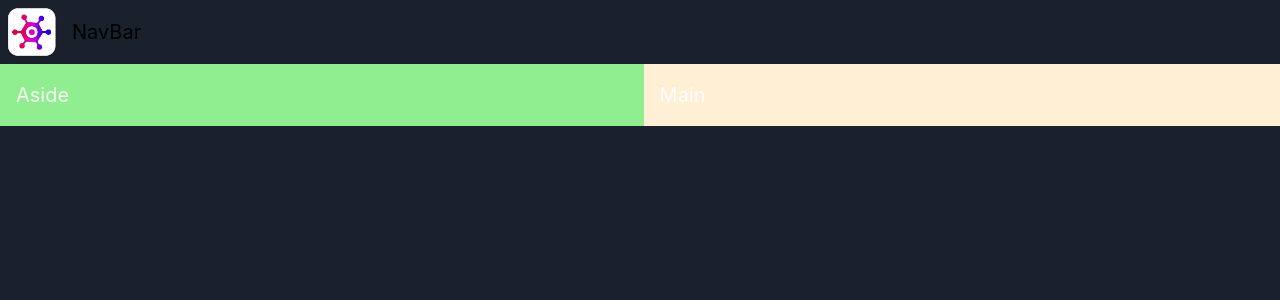
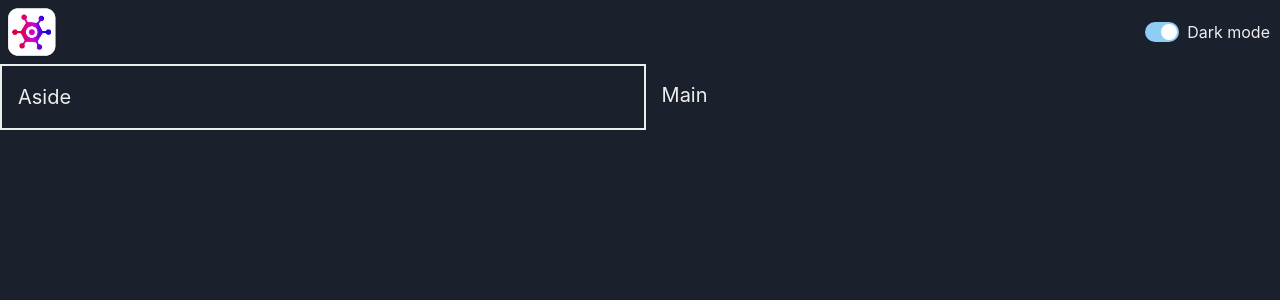
Before and after one commit to christianonoh/game-hub, a React (Vite) app: page / in a window 1280 px wide. Shown: the top 300 px of the page. Built offline with nearby package versions, Linux system fonts and the light colour scheme.

Commit message:
Build the theme switcher

```diff
--- a/src/App.tsx
+++ b/src/App.tsx
@@ -14,11 +14,11 @@ function App() {
         <GridItem area="nav">
           <NavBar />
         </GridItem>
-        <GridItem gridArea="main" bg="papayawhip" p={4}>
+        <GridItem gridArea="main"  p={4}>
           <Text fontSize="xl">Main</Text>
         </GridItem>
         <Show above="lg">
-          <GridItem gridArea="aside" bg="lightgreen" p={4}>
+          <GridItem gridArea="aside" border='2px' p={4}>
             <Text fontSize="xl">Aside</Text>
           </GridItem>
         </Show>
--- /dev/null
+++ b/src/components/ColorModeSwitch.tsx
@@ -0,0 +1,13 @@
+import { HStack, Switch, Text, useColorMode } from '@chakra-ui/react'
+
+const ColorModeSwitch = () => {
+  const { colorMode, toggleColorMode } = useColorMode()
+  return (
+    <HStack p='10px'>
+      <Switch isChecked={colorMode === 'dark'} onChange={toggleColorMode} />
+      <Text>Dark mode</Text>
+    </HStack>
+  )
+}
+
+export default ColorModeSwitch
--- a/src/components/NavBar.tsx
+++ b/src/components/NavBar.tsx
@@ -1,11 +1,12 @@
 import { HStack, Image, Text } from "@chakra-ui/react"
 import Logo from "../assets/logo.webp"
+import ColorModeSwitch from "./ColorModeSwitch"
 
 const NavBar = () => {
   return (
-    <HStack>
+    <HStack justify='space-between'>
       <Image src={Logo} boxSize="64px" alt="logo" />
-      <Text fontSize="xl" color="black">NavBar</Text>
+      <ColorModeSwitch />
     </HStack>
   )
 }
```
